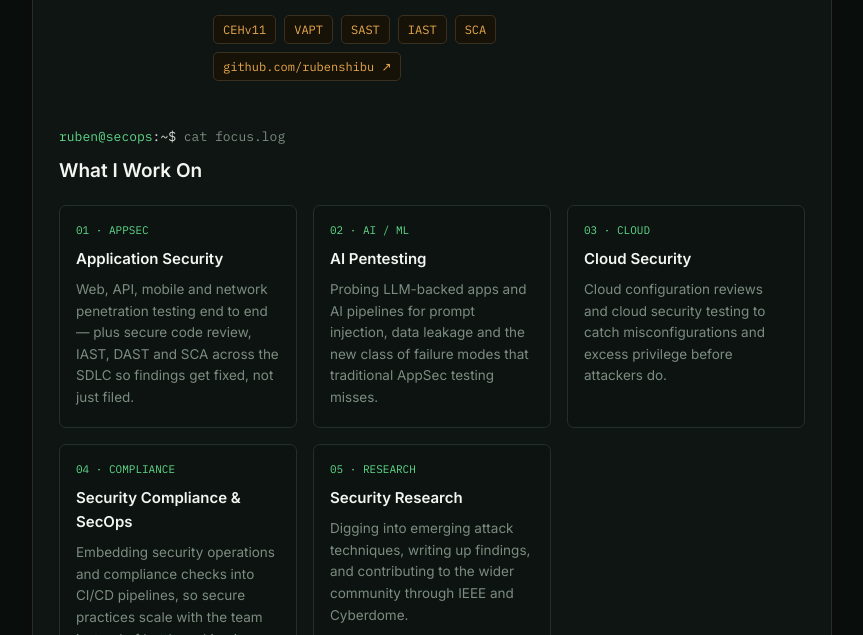
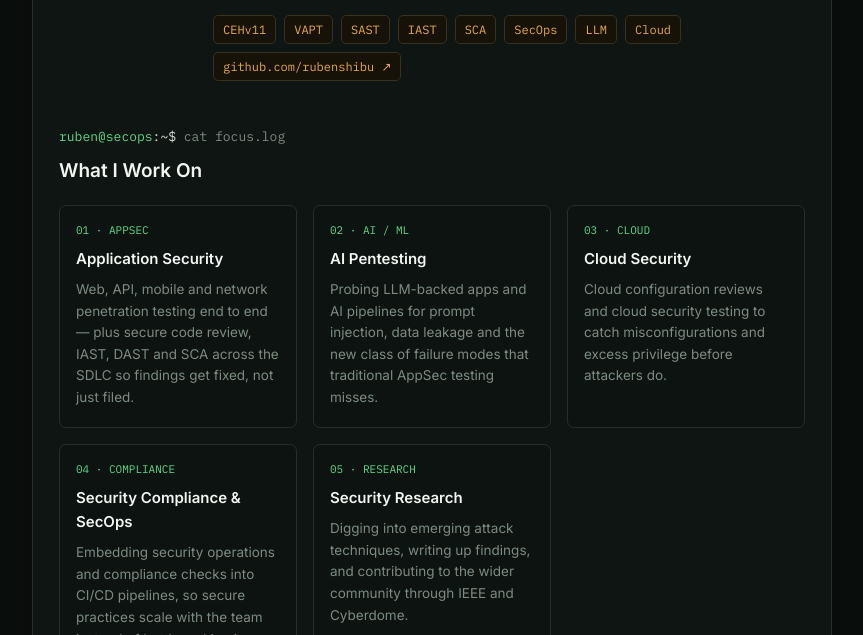
Before and after one commit to rubenshibu/rubenshibu.github.io, a plain HTML site: page index.html in a window 1280 px wide. Shown: the part 465-1100 px from the top of the page, without its empty margins (208-1071 px from the left). Drawn offline with Linux system fonts and the light colour scheme.

Commit message:
skills add

```diff
--- a/index.html
+++ b/index.html
@@ -232,6 +232,9 @@
             <span class="badge">SAST</span>
             <span class="badge">IAST</span>
             <span class="badge">SCA</span>
+            <span class="badge">SecOps</span>
+            <span class="badge">LLM</span>
+            <span class="badge">Cloud</span>
           </div>
           <div class="badges" style="margin-top:8px;">
             <a class="badge" href="https://github.com/rubenshibu" target="_blank" rel="noopener">github.com/rubenshibu &#8599;</a>
```
